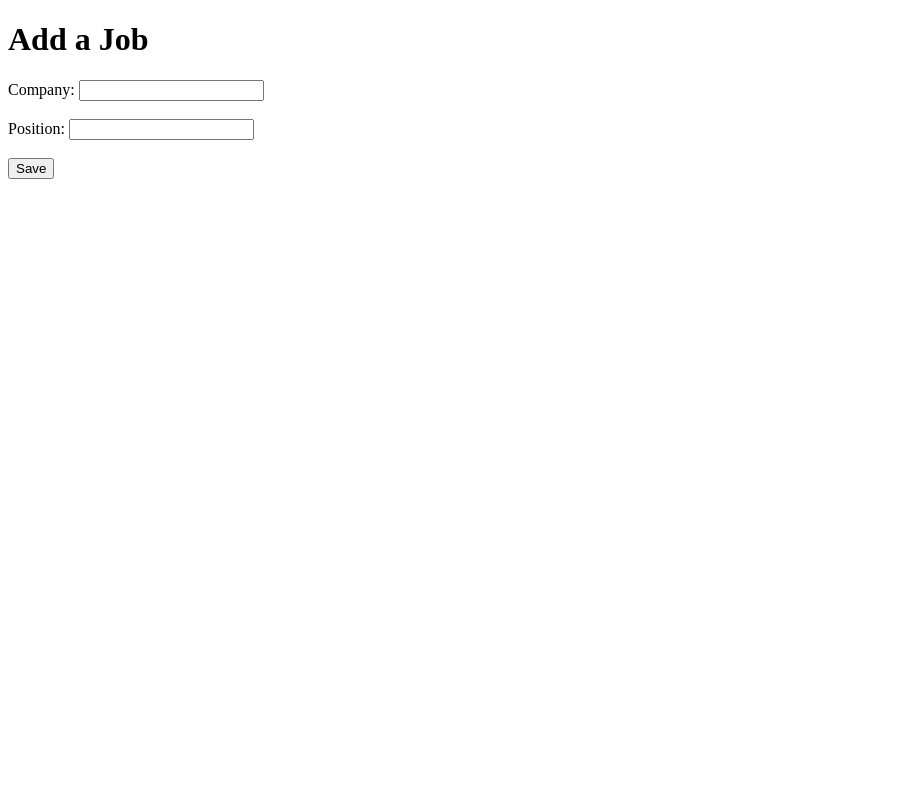
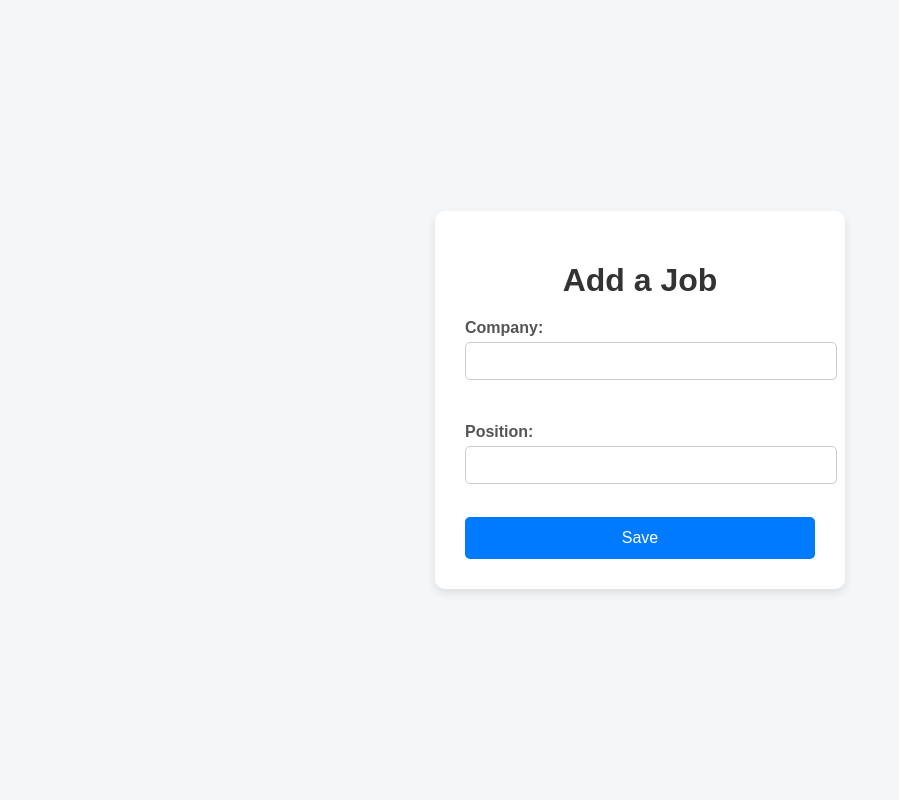
Before and after one commit to DaniAkiode/Codecademy-Projects, a Flask app: page /add in a window 1280 px wide. Shown: the whole page, without its empty margins (0-899 px from the left). Run offline with Flask 3, Linux system fonts and the light colour scheme.

Commit message:
CSS update on add_jobs.html and a few code snips on app.py

```diff
--- a/PortfolioProjects/ProjectPipline/Job-Tracker/app.py
+++ b/PortfolioProjects/ProjectPipline/Job-Tracker/app.py
@@ -44,6 +44,17 @@ def add_job():
         return redirect("/")
     return render_template("add_job.html")
 
+"""
+@app.route("/update/<int:job_id>", methods=["GET", "POST"])
+def update(job_id):
+    conn = sqlite3.connect("jobs.db")
+    c = conn.cursor()
+
+    if request.method == "POST":
+        new_status = re
+
+
 if __name__ == "__main__":
     init_db()
     app.run(debug=True)
+"""
--- a/PortfolioProjects/ProjectPipline/Job-Tracker/templates/add_job.html
+++ b/PortfolioProjects/ProjectPipline/Job-Tracker/templates/add_job.html
@@ -2,15 +2,88 @@
 <html>
     <head>
         <title>Add Job</title>
+        <style>
+            body {
+                font-family: Arial, sans-serif;
+                background: #f4f6f8;
+                display: flex;
+                justify-content: center;
+                align-items: center;
+                height: 100vh;
+                margin: 0;
+            }
+
+            .container {
+                background: #fff;
+                padding: 30px;
+                border-radius: 10px;
+                box-shadow: 0 4px 10px rgba(0,0,0,0.1);
+                width: 350px;
+                text-align: center;
+            }
+
+            h1 {
+                margin-bottom: 20px;
+                color: #333;
+            }
+
+            label {
+                display: block;
+                text-align: left;
+                margin: 10px 0 5px;
+                font-weight: bold;
+                color: #555;
+            }
+
+            input {
+                width: 100%;
+                padding: 10px;
+                margin-bottom: 15px;
+                border: 1px solid #ccc;
+                border-radius: 5px;
+                font-size: 14px;
+            }
+
+            button {
+                width: 100%;
+                padding: 12px;
+                background: #007BFF;
+                color: white;
+                border: none;
+                border-radius: 5px;
+                font-size: 16px;
+                cursor: pointer;
+            }
+
+            button:hover {
+                background: #0056b3;
+            }
+
+            a {
+                display: inline-block;
+                margin-top: 15px;
+                color: #007BFF;
+                text-decoration: none;
+            }
+
+            a:hover {
+                text-decoration: underline;
+            }
+        </style>
+
     </head>
     <body>
+        <div class="container">
             <h1>Add a Job</h1>
             <form method="POST">
                 <label>Company:</label>
                 <input type="text" name="company" required><br><br>
+
                 <label>Position:</label>
                 <input type="text" name="position" required><br><br>
+
                 <button type="submit">Save</button>
             </form>
+        </div>
     </body>
 </html>
```
Also changed, not shown: PortfolioProjects/ProjectPipline/Job Tracker.png (added), PortfolioProjects/ProjectPipline/Job-Tracker/jobs.db, PortfolioProjects/ProjectPipline/Screenshot 2025-09-24 211920.png (added), 4 other files. Lines whose indentation alone changed are shown as unchanged.
